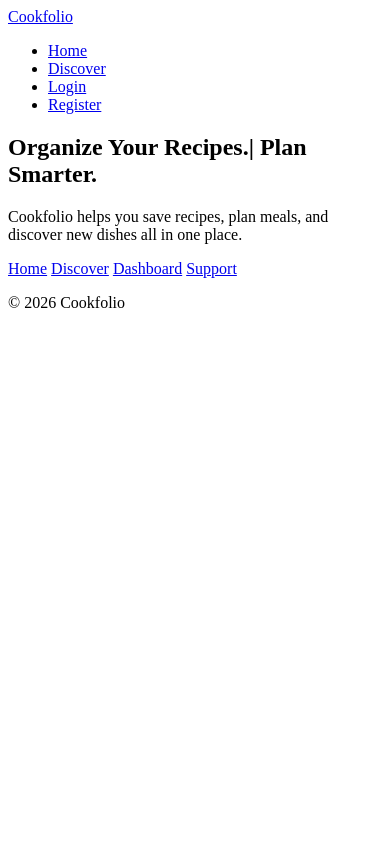
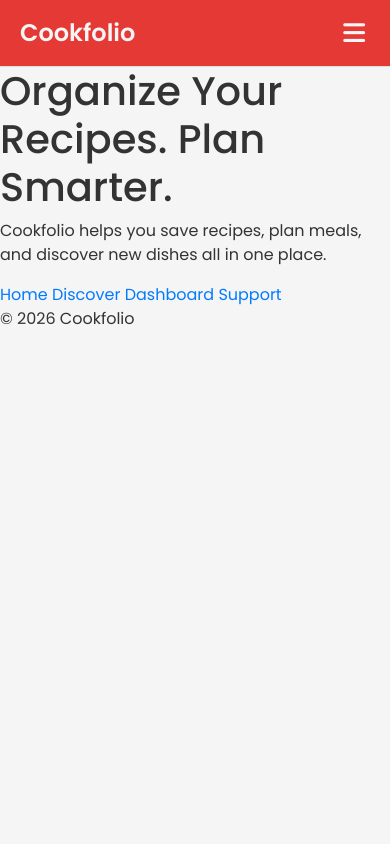
Before and after one commit to silviyahristova/cookfolio, a Flask app: page / in a window 390 px wide. Run offline with Flask 3, Linux system fonts and the light colour scheme; some libraries are stand-ins or nearby versions.

Commit message:
feat: add and style the navbar
Make a hamburger menu for mobile devices and expanded for large screen using javascript.

```diff
--- a/app/static/css/style.css
+++ b/app/static/css/style.css
@@ -0,0 +1,141 @@
+html, body {
+    height: 100%;
+}
+
+*{
+    margin: 0;
+    padding: 0;
+    box-sizing: border-box;
+}
+
+body {
+    font-family: 'Open Sans', sans-serif;
+    font-family: 'Poppins', sans-serif;
+    background-color: #f5f5f5;
+    color: #333;
+    display: flex;
+    flex-direction: column;
+    min-height: 100vh;
+}
+
+.navbar {
+    position: relative;
+    display: flex;
+    justify-content: space-between;
+    align-items: center;
+    padding: 15px 20px;
+    background-color: #E53935;
+    color: #f5f5f5;
+    border-bottom: 1px solid #dddddd;
+}
+
+.logo a{
+    font-size: 1.5rem;
+    font-weight: 600;
+    font-family: Poppins, sans-serif;
+    color: #f5f5f5;
+    text-decoration: none;
+}
+
+.menu-toggle {
+    display: flex;
+    flex-direction: column;
+    justify-content: center;
+    align-items: center;
+    margin: 0;
+    padding: 5px;
+    width: auto;
+    height: auto;
+    background-color: #E53935;
+    cursor: pointer;
+    border: none;
+}
+
+.menu-toggle:hover {
+    border: none;
+}
+
+.menu-toggle:focus,
+.menu-toggle:focus-visible {
+    outline: none;
+    border: none;
+    box-shadow: none;
+}
+
+.menu-toggle i {
+    color: #f5f5f5;
+    font-size: 25px;
+    transition: 0.3s ease;
+    border-radius: 8px;
+}
+.navbar-links {
+    position: absolute;
+    list-style: none;
+    display: none;
+    flex-direction: column;
+    position: absolute;
+    top: 100%;
+    right: 10px;
+    width: 180px;
+    background-color: #E53935;
+    padding: 15px;
+    border: 1px solid #1a1919;
+    border-radius: 8px;
+    gap: 15px;
+}
+
+.navbar-links.show{
+    display: block;
+}
+
+.navbar-links a {
+    color: #f5f5f5;
+    text-decoration: none;
+    font-size: 1.2rem;
+    font-weight: 500;
+    display: block;
+    padding: 5px 0;
+    transition: 0.2s;
+}
+
+.navbar-links .btn {
+   border: 1px solid #1a1919;
+   border-radius: 8px;
+   margin: 5px;
+}
+
+.navbar-links a:hover {
+    color: #252424;
+}
+
+.divider {
+    height: 1px;
+    background-color: #dddddd;
+    margin: 12px 0;
+}
+
+@media (min-width: 768px) {
+
+    .menu-toggle {
+        display: none;
+    }
+
+    .navbar-links {
+        display: flex !important;
+        position: static;
+        flex-direction: row;
+        gap: 20px;
+        width: auto;
+        padding: 0;
+        background-color: transparent;
+        border: none;
+    }
+
+    .navbar-links a {
+        color: #f5f5f5;
+    }
+
+    .navbar-links .btn {
+        padding: 0 7px;
+    }
+}
--- /dev/null
+++ b/app/static/js/app.js
@@ -0,0 +1,11 @@
+//JS for navbar toggle
+const menuToggle = document.getElementById('menu-toggle');
+const navLinks = document.getElementById('navbar-links');
+
+menuToggle.addEventListener('click', function(){
+    navLinks.classList.toggle('show');
+
+    const icon = menuToggle.querySelector('i');
+    icon.classList.toggle('fa-bars');
+    icon.classList.toggle('fa-xmark');
+});
--- a/app/templates/base.html
+++ b/app/templates/base.html
@@ -3,14 +3,33 @@
 <head>
     <meta charset="UTF-8">
     <meta http-equiv="X-UA-Compatible" content="IE=edge">
-    <meta name="viewport" content="width=device-width, initial-scale=1.0">
+    <meta name="viewport" content="width=device-width, initial-scale=1.0, shrink-to-fit=no">
     <meta name="description" content="Cookfolio is a recipe management application where users can create, edit, save and organise own recipes, plan meals and discover new dishes in one place.">
     <meta name="theme-color" content="#E53935">
     <meta name="keywords" content="recipes, cooking, meal planning, food, recipe management, cookfolio, cookbook, cooking app, recipe website, food recipes">
     <meta name="autor" content="Silviya Hristova">
     <meta name="robots" content="index, follow">
 
+    <!-- Favicon -->
+    <link rel="apple-touch-icon" sizes="180x180" href="{{ url_for('static', filename='images/favicon/apple-touch-icon.png')}}">
+    <link rel="icon" type="image/png" sizes="32x32" href="{{ url_for('static', filename='images/favicon/favicon-32x32.png')}}">
+    <link rel="icon" type="image/png" sizes="16x16" href="{{ url_for('static', filename='images/favicon/favicon-16x16.png')}}">
+    <link rel="manifest" href="{{ url_for('static', filename='images/favicon/site.webmanifest')}}">
+    <link rel="mask-icon" href="{{ url_for('static', filename='images/favicon/safari-pinned-tab.svg')}}" color="#E53935">
+    <link rel="shortcut icon" href="{{ url_for('static', filename='images/favicon/favicon.ico')}}">
 
+    <!-- Bootstrap CSS -->
+    <link rel="stylesheet" href="https://cdn.jsdelivr.net/npm/bootstrap@4.3.1/dist/css/bootstrap.min.css" integrity="sha384-ggOyR0iXCbMQv3Xipma34MD+dH/1fQ784/j6cY/iJTQUOhcWr7x9JvoRxT2MZw1T" crossorigin="anonymous">
+
+    <!-- Google Fonts -->
+    <link rel="preconnect" href="https://fonts.googleapis.com">
+    <link rel="preconnect" href="https://fonts.gstatic.com" crossorigin>
+    <link href="https://fonts.googleapis.com/css2?family=Open+Sans:ital,wght@0,300..800;1,300..800&family=Poppins:ital,wght@0,100;0,200;0,300;0,400;0,500;0,600;0,700;0,800;0,900;1,100;1,200;1,300;1,400;1,500;1,600;1,700;1,800;1,900&display=swap" rel="stylesheet">
+
+    <!-- Font Awesome icons-->
+    <script src="https://kit.fontawesome.com/65fc689ce4.js" crossorigin="anonymous"></script>
+
+    <!-- Stylesheet css-->
     <link rel="stylesheet" href="{{ url_for('static', filename='css/style.css') }}">
 
     <title>{% block title %}Cookfolio{% endblock %}</title>
@@ -23,11 +42,27 @@
             <div class="logo">
                 <a href="{{ url_for('main.home') }}">Cookfolio</a>
             </div>
-            <ul class="nav-links">
-                <li><a href="{{ url_for('main.home') }}">Home</a></li>
-                <li><a href="#">Discover</a></li>
-                <li><a href="#">Login</a></li>
-                <li><a href="#">Register</a></li>
+            <button class="menu-toggle" id="menu-toggle" type="button" aria-label="Open menu"><i class="fa-solid fa-bars"></i></button>
+            <ul class="navbar-links" id="navbar-links">
+                <li class="nav-item">
+                    <a class="nav-link" href="{{ url_for('main.home') }}">Home</a>
+                </li>
+                <li class="nav-item">
+                    <a class="nav-link" href="#">Dashboard</a>
+                </li>
+                <li class="nav-item">
+                    <a class="nav-link" href="#">Discover</a>
+                </li>
+                <li class="nav-item">
+                    <a class="nav-link" href="#">Support</a>
+                </li>
+                <li class="divider"></li>
+                <li class="nav-item">
+                    <a class="btn" href="#">Log in</a>
+                </li>
+                <li class="nav-item">
+                    <a class="btn" href="#">Sign up</a>
+                </li>
             </ul>
         </nav>
     </header>
@@ -51,5 +86,13 @@
         <p> &copy; 2026 Cookfolio</p>
     </footer>
 
+    <!-- Bootstrap JS-->
+    <script src="https://code.jquery.com/jquery-3.3.1.slim.min.js" integrity="sha384-q8i/X+965DzO0rT7abK41JStQIAqVgRVzpbzo5smXKp4YfRvH+8abtTE1Pi6jizo" crossorigin="anonymous"></script>
+    <script src="https://cdn.jsdelivr.net/npm/popper.js@1.14.7/dist/umd/popper.min.js" integrity="sha384-UO2eT0CpHqdSJQ6hJty5KVphtPhzWj9WO1clHTMGa3JDZwrnQq4sF86dIHNDz0W1" crossorigin="anonymous"></script>
+    <script src="https://cdn.jsdelivr.net/npm/bootstrap@4.3.1/dist/js/bootstrap.min.js" integrity="sha384-JjSmVgyd0p3pXB1rRibZUAYoIIy6OrQ6VrjIEaFf/nJGzIxFDsf4x0xIM+B07jRM" crossorigin="anonymous"></script>
+
+    <!-- JavaScript -->
+    <script src="{{ url_for('static', filename='js/app.js') }}"></script>
+
 </body>
 </html>
--- a/app/templates/index.html
+++ b/app/templates/index.html
@@ -1,10 +1,10 @@
 {% extends "base.html" %}
 
-{% block title %}Home|Cookfolio{% endblock %}
+{% block title %}Cookfolio - Home{% endblock %}
 
 {% block content %}
     <section class="hero">
-        <h1>Organize Your Recipes.| Plan Smarter.</h1>
+        <h1>Organize Your Recipes. Plan Smarter.</h1>
         <p>Cookfolio helps you save recipes, plan meals, and discover new dishes all in one place.</p>
     </section>
 {% endblock %}
```
Also changed, not shown: app/static/images/favicon/android-chrome-192x192.png (added), app/static/images/favicon/android-chrome-512x512.png (added), app/static/images/favicon/apple-touch-icon.png (added), app/static/images/favicon/favicon-16x16.png (added), app/static/images/favicon/favicon-32x32.png (added), app/static/images/favicon/favicon.ico (added), app/static/images/favicon/site.webmanifest (added).
